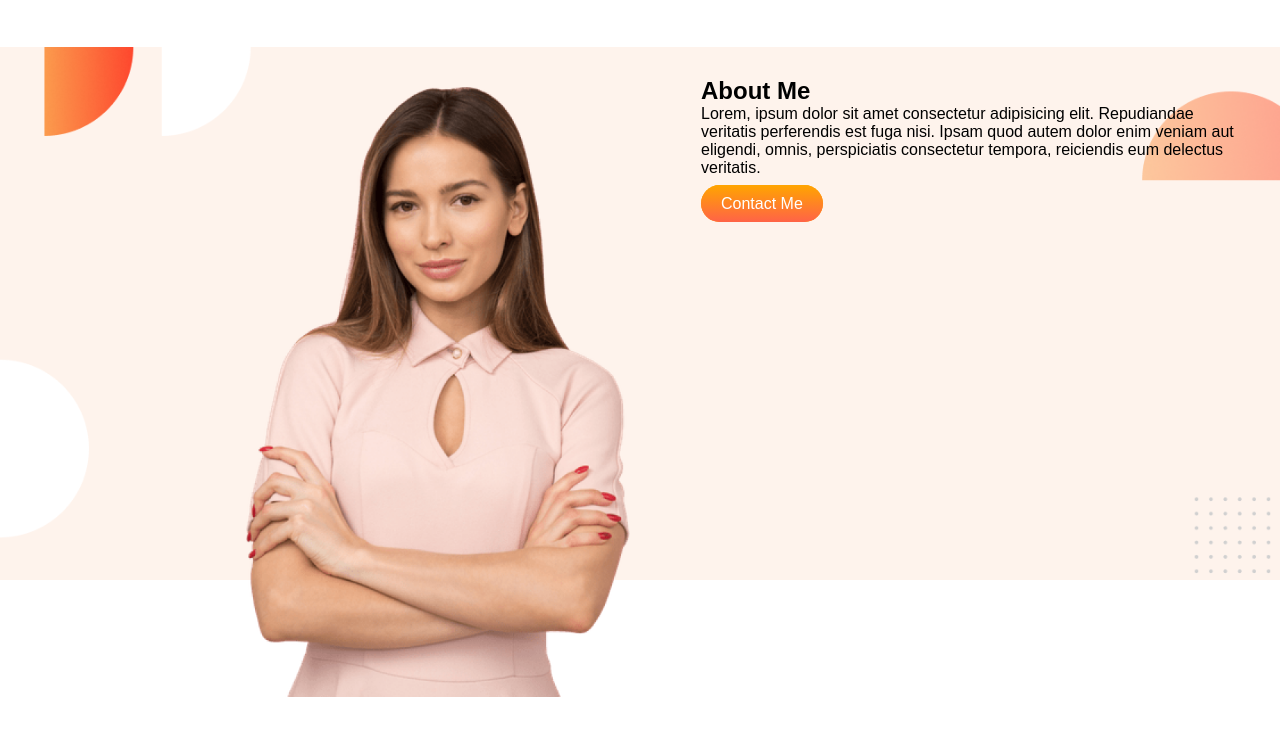
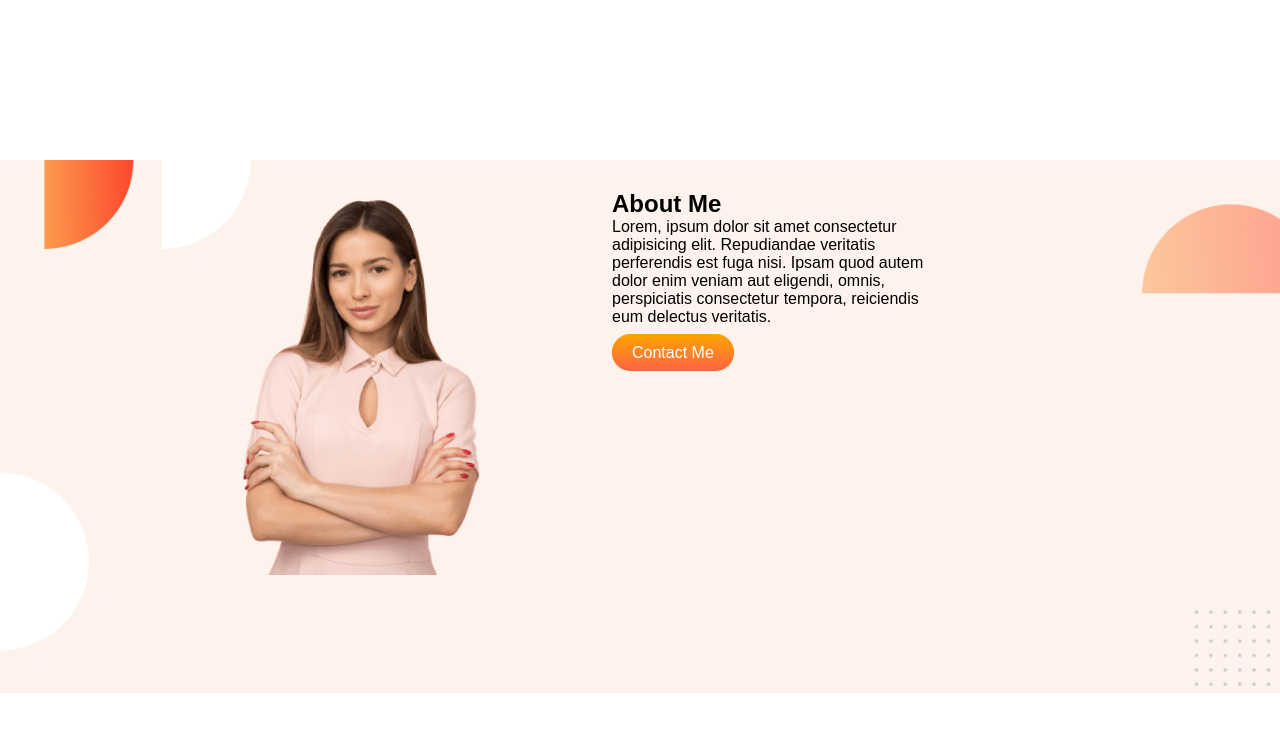
Before and after one commit to WalkerShahed-2021/Assignment-1, a plain HTML site: page index.html in a window 1280 px wide. Shown: the part 544-1298 px from the top of the page. Drawn offline with Linux system fonts and the light colour scheme; a web font is replaced by a local one.

Commit message:
code added

```diff
--- a/index.html
+++ b/index.html
@@ -34,7 +34,7 @@
         </div>
     </section>
     <section class="added-bg">
-        <div id="img-costomaiz" class="helf-width">
+        <div class="helf-width">
             <img src="img/Person Image.png" alt="">
         </div>
         <div class="helf-width">
--- a/style.css
+++ b/style.css
@@ -30,9 +30,10 @@ section{
 }
 
 .helf-width{
-    width: 60%;
+    width: 338px;
+    height: 536px;
     float: left;
-    padding-left: 5%;
+    padding-left: 10%;
 }
 .helf-width img{
     width: 70%;
```
